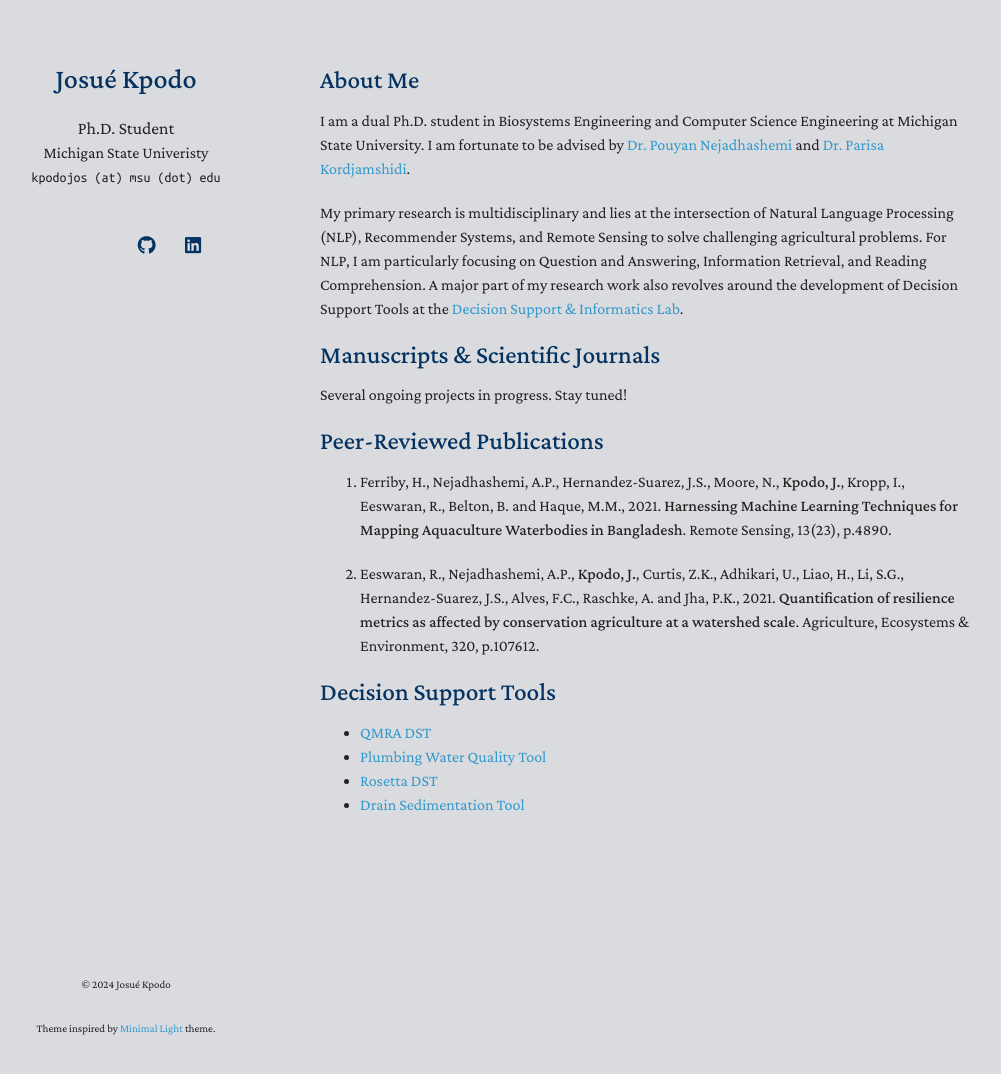
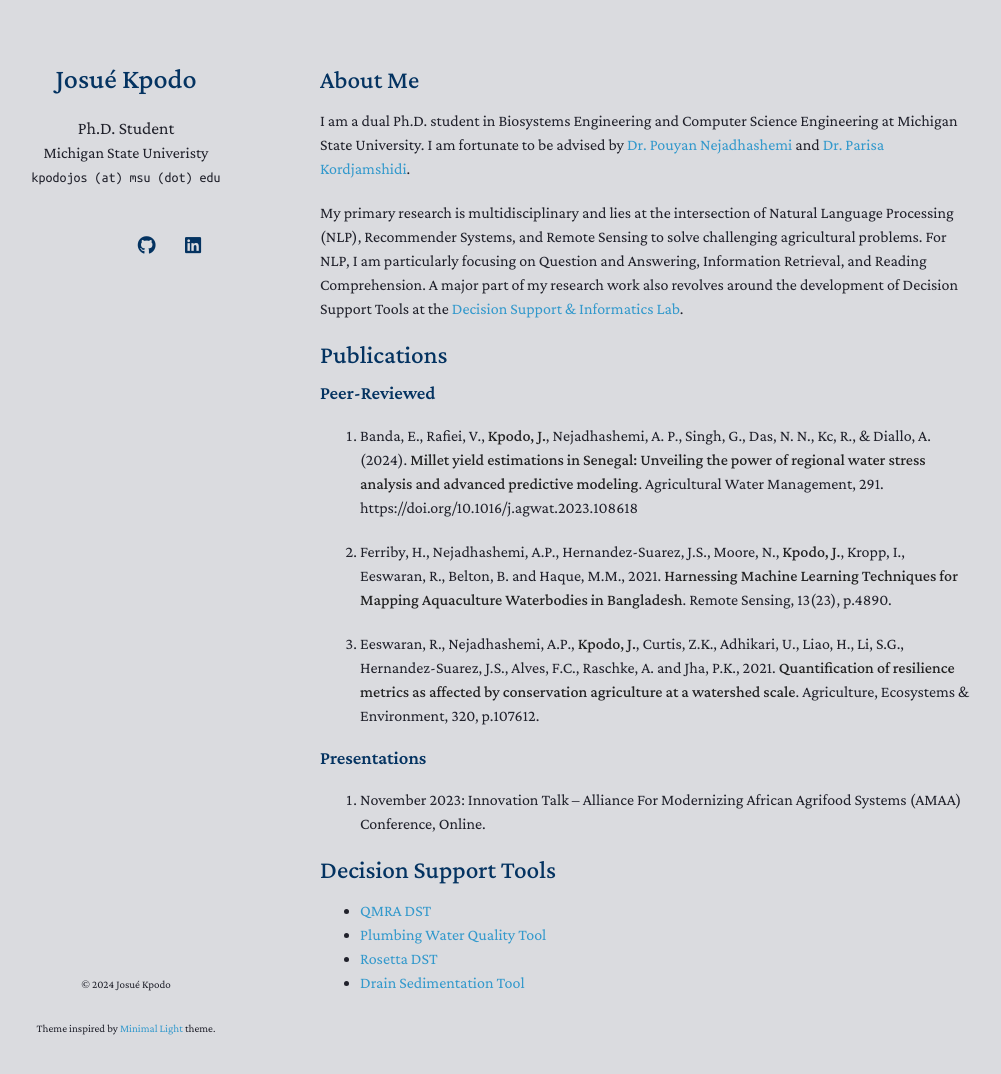
Before and after one commit to eusojk/eusojk.github.io, a Jekyll site: the page built from index.md, in a window 1280 px wide and 1089 px high. Shown: the top 1074 px of the window, without its empty margins (150-1151 px from the left). Built offline with Jekyll 4.4.1, drawn with Linux system fonts in a browser that asks for light colours; nearby versions of some CDN libraries; a style sheet for code colours, icons or effects is not loaded; our own code applies the rules of GitHub Pages for plain Markdown files.

Commit message:
added Enid's paper ref and a section for presentations

```diff
--- a/index.md
+++ b/index.md
@@ -15,15 +15,21 @@ My primary research is multidisciplinary and lies at the intersection of Natural
 - **[Feb. 2022]** description.
 -->
 
-## Manuscripts & Scientific Journals
+## Publications
 
-Several ongoing projects in progress. Stay tuned!
+### Peer-Reviewed
 
-## Peer-Reviewed Publications
+1.  Banda, E., Rafiei, V., **Kpodo, J.**, Nejadhashemi, A. P., Singh, G., Das, N. N., Kc, R., & Diallo, A. (2024). **Millet yield estimations in Senegal: Unveiling the power of regional water stress analysis and advanced predictive modeling**. Agricultural Water Management, 291. https://doi.org/10.1016/j.agwat.2023.108618
 
-1.	Ferriby, H., Nejadhashemi, A.P., Hernandez-Suarez, J.S., Moore, N., **Kpodo, J.**, Kropp, I., Eeswaran, R., Belton, B. and Haque, M.M., 2021. **Harnessing Machine Learning Techniques for Mapping Aquaculture Waterbodies in Bangladesh**. Remote Sensing, 13(23), p.4890.
+2.	Ferriby, H., Nejadhashemi, A.P., Hernandez-Suarez, J.S., Moore, N., **Kpodo, J.**, Kropp, I., Eeswaran, R., Belton, B. and Haque, M.M., 2021. **Harnessing Machine Learning Techniques for Mapping Aquaculture Waterbodies in Bangladesh**. Remote Sensing, 13(23), p.4890.
 
-2.	Eeswaran, R., Nejadhashemi, A.P., **Kpodo, J.**, Curtis, Z.K., Adhikari, U., Liao, H., Li, S.G., Hernandez-Suarez, J.S., Alves, F.C., Raschke, A. and Jha, P.K., 2021. **Quantification of resilience metrics as affected by conservation agriculture at a watershed scale**. Agriculture, Ecosystems & Environment, 320, p.107612.
+3.	Eeswaran, R., Nejadhashemi, A.P., **Kpodo, J.**, Curtis, Z.K., Adhikari, U., Liao, H., Li, S.G., Hernandez-Suarez, J.S., Alves, F.C., Raschke, A. and Jha, P.K., 2021. **Quantification of resilience metrics as affected by conservation agriculture at a watershed scale**. Agriculture, Ecosystems & Environment, 320, p.107612.
+
+
+### Presentations
+
+1. November 2023: Innovation Talk – Alliance For Modernizing African Agrifood Systems (AMAA) Conference, Online.
+
 
 ## Decision Support Tools
 - [QMRA DST](https://dsiweb.cse.msu.edu/waterquality/qmra)
```
